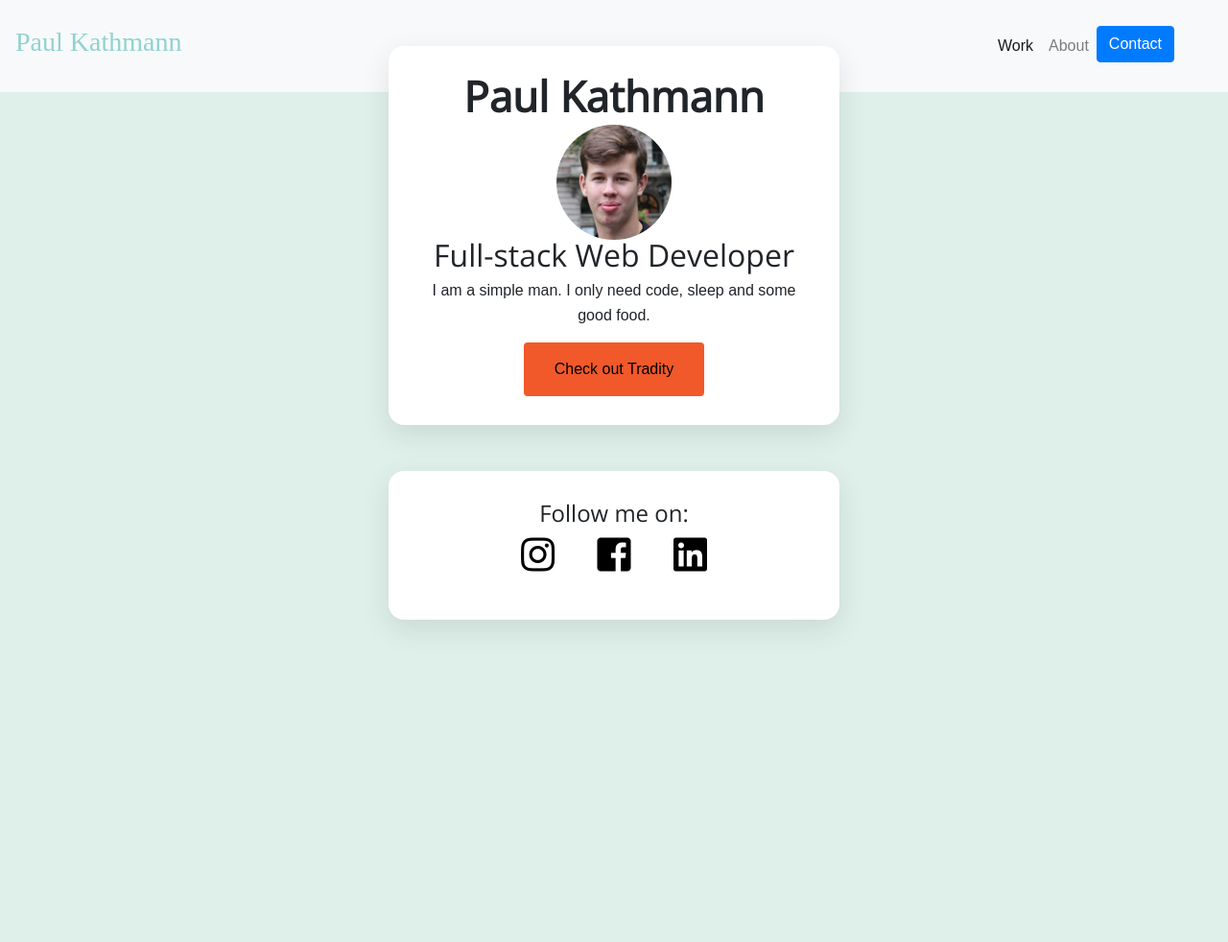
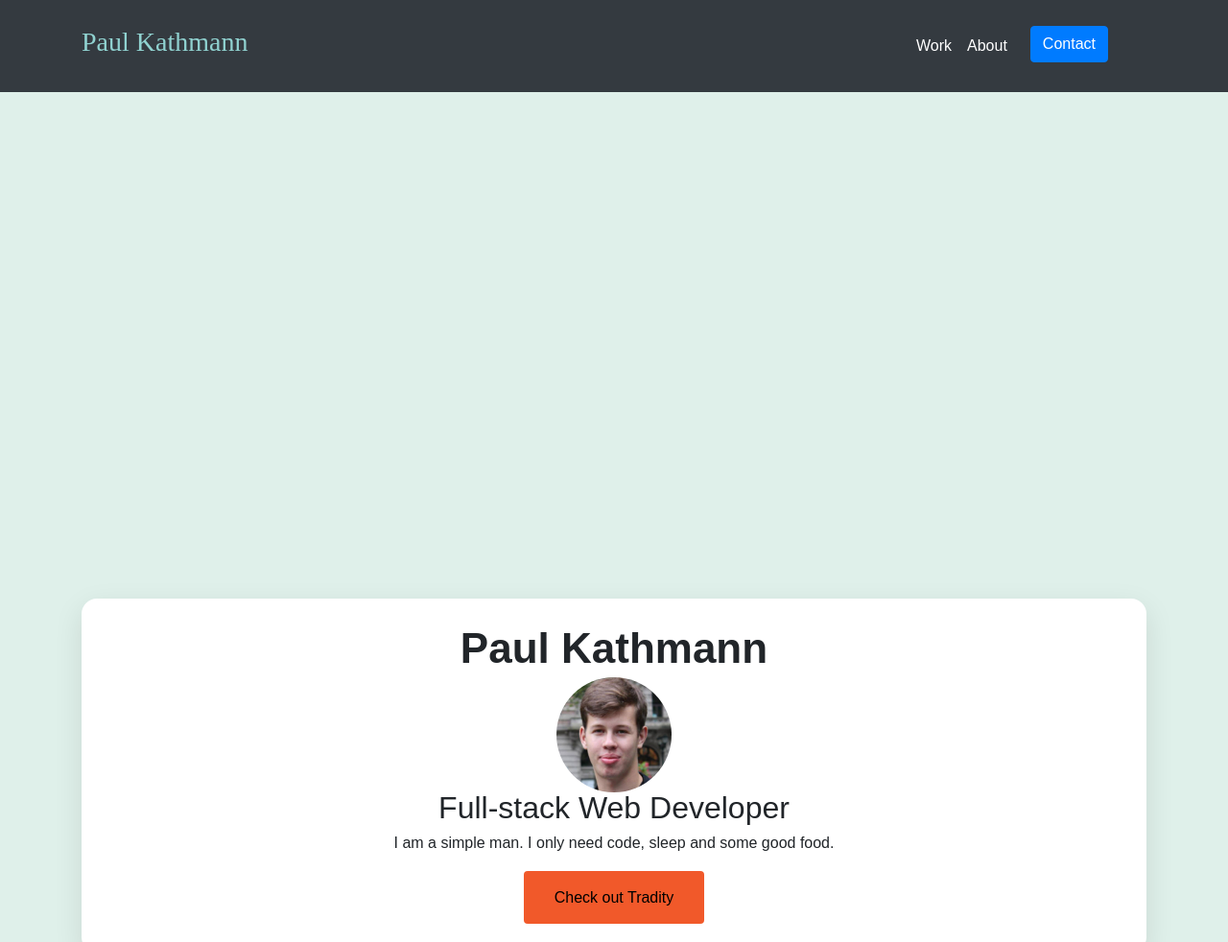
Before and after one commit to PaulJKathmann/profile, a plain HTML site: page index.html in a window 1280 px wide. Shown: the top 982 px of the page at 96% size. Before the commit the page ends 800 px from the top, so only its background shows below. Drawn offline with nearby package versions, Linux system fonts and the light colour scheme.

Commit message:
finished navbar

```diff
--- /dev/null
+++ b/css/components/banner.css
@@ -0,0 +1,5 @@
+.hero-banner {
+  width: 1400px;
+  height: 576px;
+  background-color:rgba(9, 154, 151, 0.2);
+}
--- a/css/components/navbar.css
+++ b/css/components/navbar.css
@@ -6,7 +6,7 @@
   top: 0px;
 }
 #nav-content {
-  width: 1200px;
+  width: 80vw;
   height: 96px;
   display: flex;
   margin: auto;
--- a/css/style.css
+++ b/css/style.css
@@ -2,10 +2,11 @@
 @import url("components/cards.css");
 @import url("components/footer.css");
 @import url("components/buttons.css");
+@import url("components/banner.css")
 
 .container {   /* This sets the width */
   margin: 0 auto;
-  width: 500px;
+  width: 80vw;
 }
 
 body {
@@ -15,9 +16,12 @@ body {
   line-height: 1.6;
   text-align: center;
 }
+.header-link {
+  color: #90D2D0;
+}
 
 h1, h2, h3 {
-  font-family: 'Open Sans', sans-serif;
+  font-family: 'Overpass', sans-serif;
 }
 
 h1 {
--- a/index.html
+++ b/index.html
@@ -12,7 +12,8 @@
   </head>
   <body>
 <!-- start of bootstrap navbar -->
-<nav class="navbar navbar-expand-lg navbar-light bg-light">
+    <nav class="navbar navbar-expand-lg navbar-light bg-dark">
+      <div class="container">
         <a class="navbar-brand" href="#"><h3 class="logo">Paul Kathmann</h3></a>
         <button class="navbar-toggler" type="button" data-toggle="collapse" data-target="#navbarSupportedContent" aria-controls="navbarSupportedContent" aria-expanded="false" aria-label="Toggle navigation">
           <span class="navbar-toggler-icon"></span>
@@ -20,16 +21,17 @@
 
         <div class="collapse navbar-collapse" id="navbarSupportedContent">
           <ul class="navbar-nav ml-auto">
-      <li class="nav-item active">
-        <a class="nav-link" href="#">Work <span class="sr-only">(current)</span></a>
+            <li class="nav-item   active">
+              <a class="nav-link text-white" href="#" >Work <span class="sr-only">(current)</span></a>
             </li>
-      <li class="nav-item">
-        <a class="nav-link" href="#">About</a>
+            <li class="nav-item active mr-3">
+              <a class="nav-link text-white" href="#">About</a>
             </li>
             <li class="nav-item">
               <a href="" class="btn btn-primary">Contact</a>
             </li>
           </ul>
+        </div>
       </div>
     </nav>
     <!-- end of navbar -->
@@ -43,7 +45,7 @@
             </div>
           </div>
         </div> -->
-    <div class="hero-banner">
+    <div class="hero-banner" style="width: 100vw; height: 576px">
       <div class="container"></div>
     </div>
 
```
Lines whose indentation alone changed are shown as unchanged.
